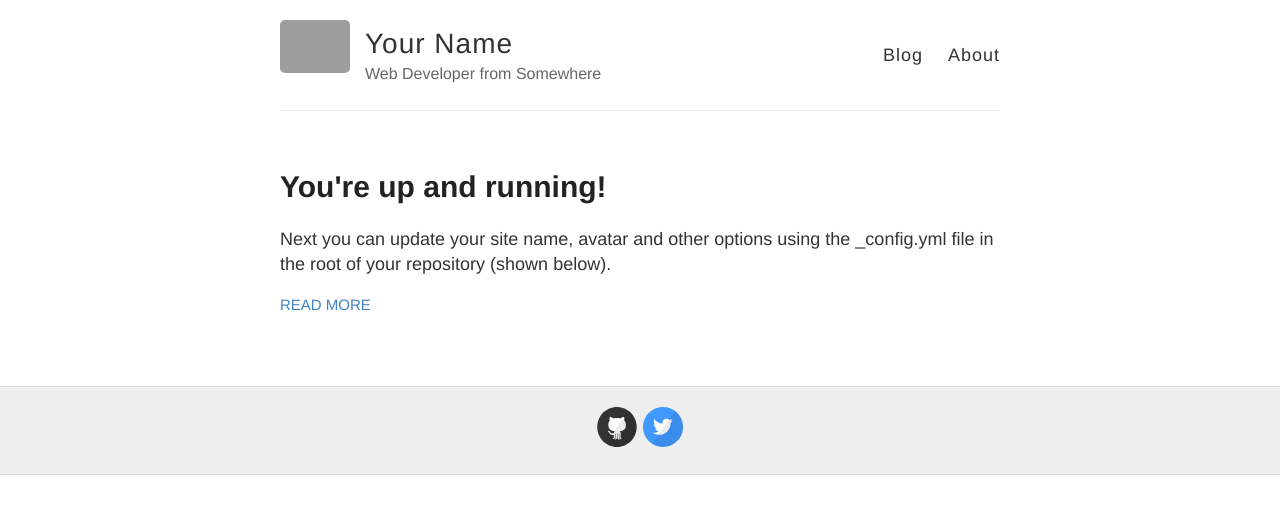
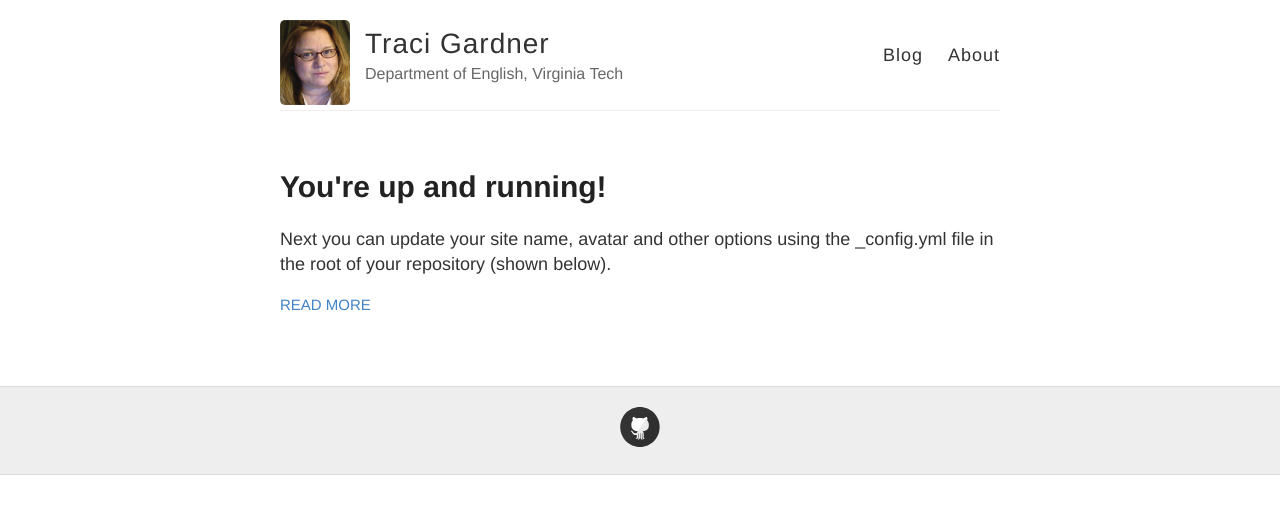
Before and after one commit to sotldr/sotldr.github.io, a Jekyll site: the page built from index.html, in a window 1280 px wide. Shown: the top 514 px of the page. Built offline with Jekyll 4.4.1, drawn with Linux system fonts in a browser that asks for light colours; grey boxes are pictures that could not be loaded.

Commit message:
Update _config.yml

```diff
--- a/_config.yml
+++ b/_config.yml
@@ -3,13 +3,13 @@
 #
 
 # Name of your site (displayed in the header)
-name: Your Name
+name: Traci Gardner
 
 # Short bio or description (displayed in the header)
-description: Web Developer from Somewhere
+description: Department of English, Virginia Tech
 
 # URL of your avatar or profile pic (you could use your GitHub profile pic)
-avatar: https://raw.githubusercontent.com/barryclark/jekyll-now/master/images/jekyll-logo.png
+avatar: https://raw.githubusercontent.com/sotldr/sotldr.github.io/master/images/Gardner_Traci.jpg
 
 #
 # Flags below are optional
@@ -21,12 +21,12 @@ footer-links:
   email:
   facebook:
   flickr:
-  github: barryclark/jekyll-now
+  github: sotldr.github.io
   instagram:
   linkedin:
   pinterest:
   rss: # just type anything here for a working RSS icon
-  twitter: jekyllrb
+  twitter:
   stackoverflow: # your stackoverflow profile, e.g. "users/50476/bart-kiers"
   youtube: # channel/<your_long_string> or user/<user-name>
   googleplus: # anything in your profile username that comes after plus.google.com/
```
